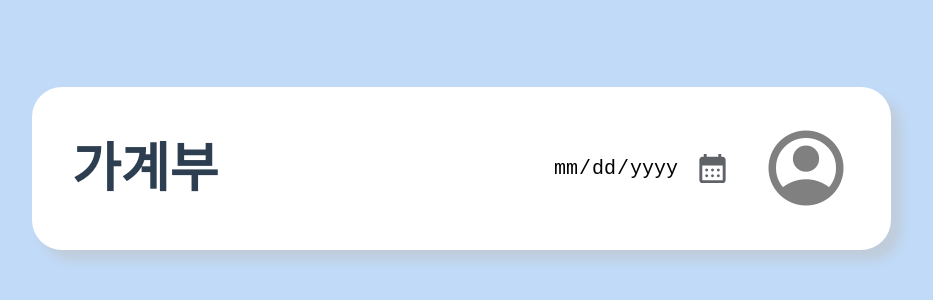
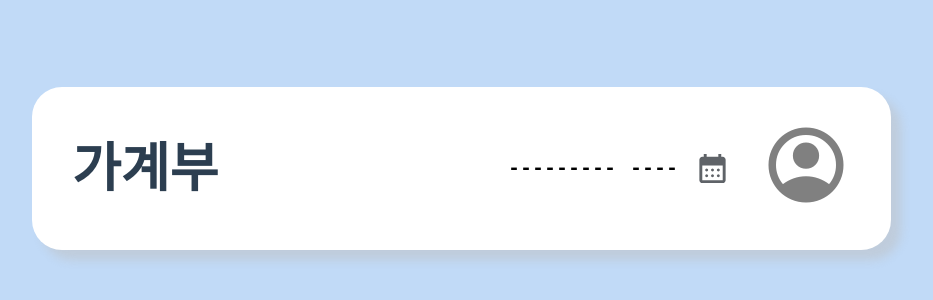
Before and after one commit to suedaejang/sudaejang, a Vue app in the folder skeletone-app/: page / in a window 1280 px wide. Shown: the part 232-532 px from the top of the page, without its empty margins (160-1093 px from the left). Built offline with nearby package versions, Linux system fonts and the light colour scheme.

Commit message:
헤더 커밋

```diff
--- a/skeletone-app/db.json
+++ b/skeletone-app/db.json
@@ -5,7 +5,33 @@
       "name": "임종민",
       "img": "",
       "money": "10000",
-      "": ""
+      "category1": "i",
+      "category2": "a",
+      "memo": "",
+      "date": "2024-05-21",
+      "time": "15:25"
+    }
+  ],
+  "category2": [
+    {
+      "code": "a",
+      "name": "의"
+    },
+    {
+      "code": "b",
+      "name": "식"
+    },
+    {
+      "code": "c",
+      "name": "주"
+    },
+    {
+      "code": "d",
+      "name": "취미"
+    },
+    {
+      "code": "e",
+      "name": "기타"
     }
   ]
 }
--- a/skeletone-app/src/components/Header.vue
+++ b/skeletone-app/src/components/Header.vue
@@ -3,18 +3,38 @@
     <h1 class="headerName">가계부</h1>
     <div class="headerRight">
       <div class="input_date_box">
-        <input type="date" />
+        <input
+          type="month"
+          data-placeholder="날짜 선택"
+          required
+          aria-required="true"
+        />
       </div>
-      <span class="material-symbols-outlined"> account_circle </span>
+      <div class="profile-wrapper" @click="toggleDropdown">
+        <span class="profile material-symbols-outlined"> account_circle </span>
+        <div class="dropdown" v-if="isDropdownVisible">
+          <ul>
+            <li>
+              <h3 class="dropdown-name">김용우 님{{ name }}</h3>
+            </li>
+            <li>
+              <span class="set material-symbols-outlined">설정 settings </span>
+            </li>
+          </ul>
+        </div>
+      </div>
     </div>
   </div>
 </template>
+
 <script setup>
-// composition api에서 값형 데이터를 반응형으로 만들때 ref 사용
 import { ref } from 'vue';
-const isNavShow = ref(false);
+const isDropdownVisible = ref(false);
+
+const toggleDropdown = () => {
+  isDropdownVisible.value = !isDropdownVisible.value;
+};
 </script>
-
 <style>
 body {
   width: 960px;
@@ -52,14 +72,8 @@ body {
   margin-left: 20px;
   color: gray;
 }
-.cal {
-  font-variation-settings: 'FILL' 1, 'wght' 400, 'GRAD' 0, 'opsz' 24;
-  font-size: 30px;
-  color: gray;
-  margin-inline-end: auto;
-}
 
-input[type='date'] {
+input[type='month'] {
   position: relative;
   min-height: 30px;
   background: url(../assets/calendar.svg) no-repeat right 10px center / 35px
@@ -67,18 +81,57 @@ input[type='date'] {
   padding: 10px 12px;
   border: 1px solid white;
   font-size: 20px;
+  font-weight: 700;
 }
 
-input[type='date']::-webkit-clear-button,
-input[type='date']::-webkit-inner-spin-button {
+input[type='month']::-webkit-clear-button,
+input[type='month']::-webkit-inner-spin-button {
   display: none;
 }
-input[type='date']::-webkit-calendar-picker-indicator {
+
+input[type='month']::-webkit-calendar-picker-indicator {
   background: transparent;
   z-index: 1;
 }
 
-input[type='date']::before {
-  content: attr(placeholder);
+.profile-wrapper {
+  position: relative;
+  cursor: pointer;
+}
+
+.dropdown {
+  position: absolute;
+  top: 100%;
+  background-color: white;
+  border: 1px solid #ccc;
+  border-radius: 15px;
+  box-shadow: 0px 10px 20px rgba(0, 0, 0, 0.1);
+  z-index: 1000;
+}
+
+.dropdown ul {
+  list-style: none;
+  margin: 0;
+  padding: 0;
+}
+
+.dropdown li {
+  padding: 10px 20px;
+  cursor: pointer;
+}
+
+.dropdown li:hover {
+  background-color: #f0f0f0;
+}
+
+.set {
+  font-variation-settings: 'FILL' 1, 'wght' 400, 'GRAD' 0, 'opsz' 30;
+  font-size: 22px;
+  color: gray;
+}
+.dropdown-name {
+  margin: 0 auto;
+  font-size: 22px;
+  color: gray;
 }
 </style>
```
Also changed, not shown: skeletone-app/src/components/ProfileSetting.vue (added).
